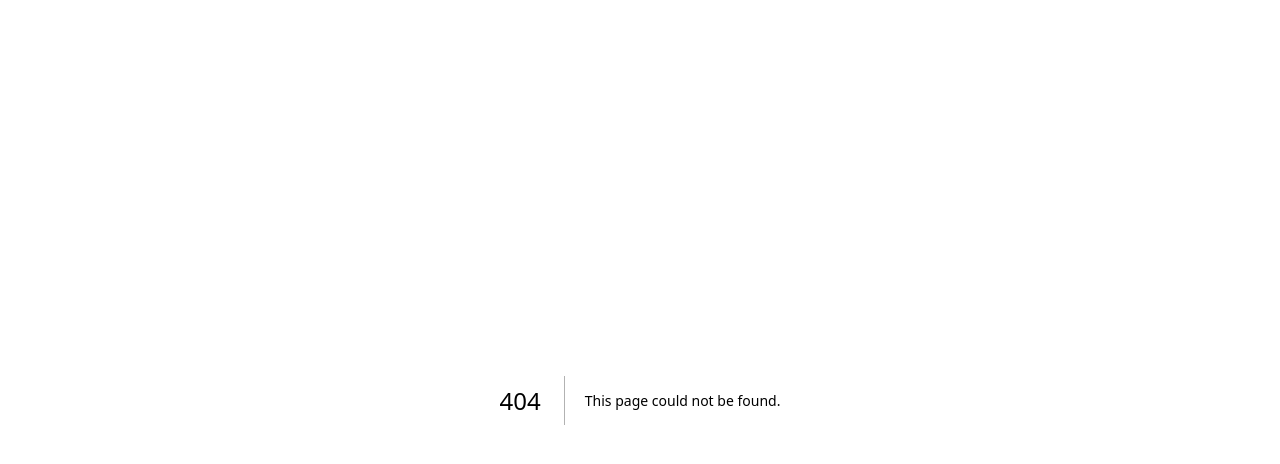
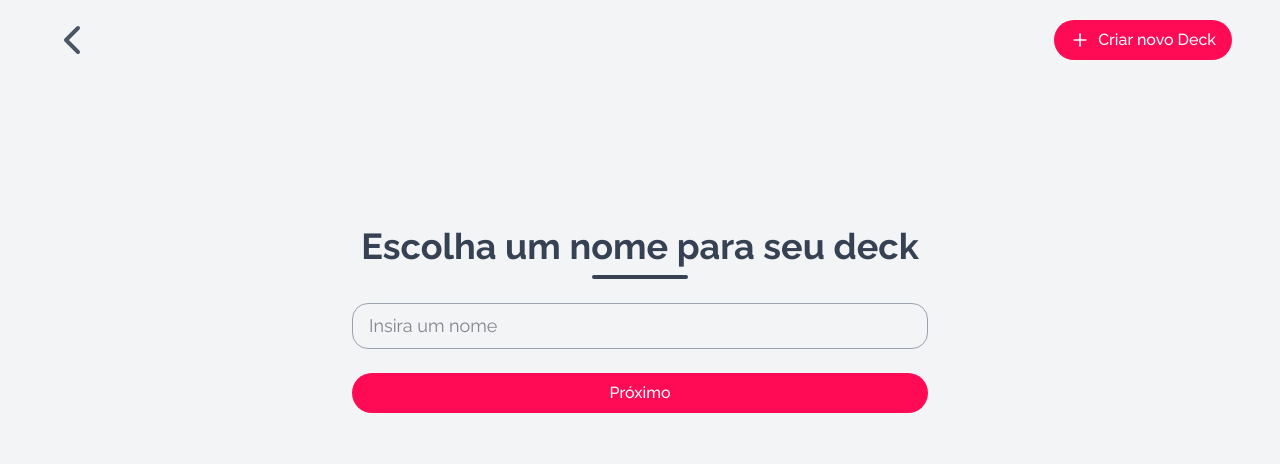
Before and after one commit to julioceno/memoriza, a Next.js app: page /home/create in a window 1280 px wide. Before the commit this address had no page. Shown: the top 464 px of the page. Built offline with nearby package versions, Linux system fonts and the light colour scheme.

Commit message:
feat: create page

```diff
--- /dev/null
+++ b/src/app/home/create/page.tsx
@@ -0,0 +1,33 @@
+'use client';
+
+import SectionTitle from '@/components/SectionTitle';
+import Input from '@/components/Input';
+import Button from '@/components/Button';
+import React, { useState } from 'react';
+
+const CreatePage: React.FC = () => {
+    const [deckName, setDeckName] = useState("");
+
+    return (
+        <div className="flex flex-col items-center justify-center">
+            <div className="mt-32 md:mt-40 flex flex-col gap-6 w-full max-w-md md:max-w-xl">
+                <SectionTitle>
+                    Escolha um nome para seu deck
+                </SectionTitle>
+                <Input
+                    value={deckName}
+                    placeholder="Insira um nome"
+                    size='large'
+                    full
+                    status={deckName ? "filled" : "empty"}
+                    onChange={(e) => setDeckName(e.target.value)}
+                />
+                <Button full>
+                    Próximo
+                </Button>
+            </div>
+        </div>
+    );
+};
+
+export default CreatePage;
--- a/src/app/home/page.tsx
+++ b/src/app/home/page.tsx
@@ -17,7 +17,7 @@ export default function Home() {
   ];
 
   return (
-    <main className="mt-20 md:mt-40">
+    <div className="mt-20 md:mt-40">
       <SectionTitle>
         Aqui estao seus decks, vamos práticar!
       </SectionTitle>
@@ -31,6 +31,6 @@ export default function Home() {
           />
         ))}
       </div>
-    </main>
+    </div>
   );
 }
--- a/src/components/Button/index.tsx
+++ b/src/components/Button/index.tsx
@@ -26,7 +26,6 @@ const Button: React.FC<IButtonProps> = ({
       : 'border border-gray-800 text-gray-800 bg-transparent hover:bg-gray-900',
   };
 
-
   const cursorType = disabled ? 'cursor-not-allowed' : 'cursor-pointer';
   const width = full ? 'w-full' : '';
 
--- a/src/components/Input/index.tsx
+++ b/src/components/Input/index.tsx
@@ -5,7 +5,8 @@ const Input: React.FC<IInputProps> = ({
     placeholder,
     status,
     size = "small",
-    onChange
+    onChange,
+    full = false
 }) => {
   const statusStyles = {
     filled: "border-black text-black",
@@ -19,9 +20,11 @@ const Input: React.FC<IInputProps> = ({
     large: "rounded-2xl px-4 py-2 text-lg",
   };
 
+  const width = full ? 'w-full' : '';
+
   return (
     <div
-      className={`flex items-center  gap-2 border ${statusStyles[status]} ${sizeStyles[size]} transition`}
+      className={`flex items-center gap-2 border ${statusStyles[status]} ${sizeStyles[size]} transition ${width}`}
     >
       <input
         type="text"
--- a/src/components/Input/types.d.ts
+++ b/src/components/Input/types.d.ts
@@ -3,5 +3,6 @@ interface IInputProps {
   placeholder: string;
   status: "filled" | "filling" | "empty";
   size?: "small" | "medium" | "large";
+  full?: boolean;
   onChange: (e: React.ChangeEvent<HTMLInputElement>) => void;
 }
--- a/src/components/SectionTitle/index.tsx
+++ b/src/components/SectionTitle/index.tsx
@@ -6,7 +6,7 @@ const SectionTitle: React.FC<SectionTitleProps> = ({ children }) => {
   return (
     <div className="text-center">
       <h2 className="text-2xl md:text-3xl lg:text-4xl font-bold text-gray-700 leading-tight">{children}</h2>
-      <div className="mt-1 md:mt-1.5 w-12 md:w-24 h-1 bg-gray-700 mx-auto rounded"></div>
+      <div className="mt-1 md:mt-1.5 w-12 md:w-24 h-0.5 md:h-1 bg-gray-700 mx-auto rounded"></div>
     </div>
   );
 };
```
